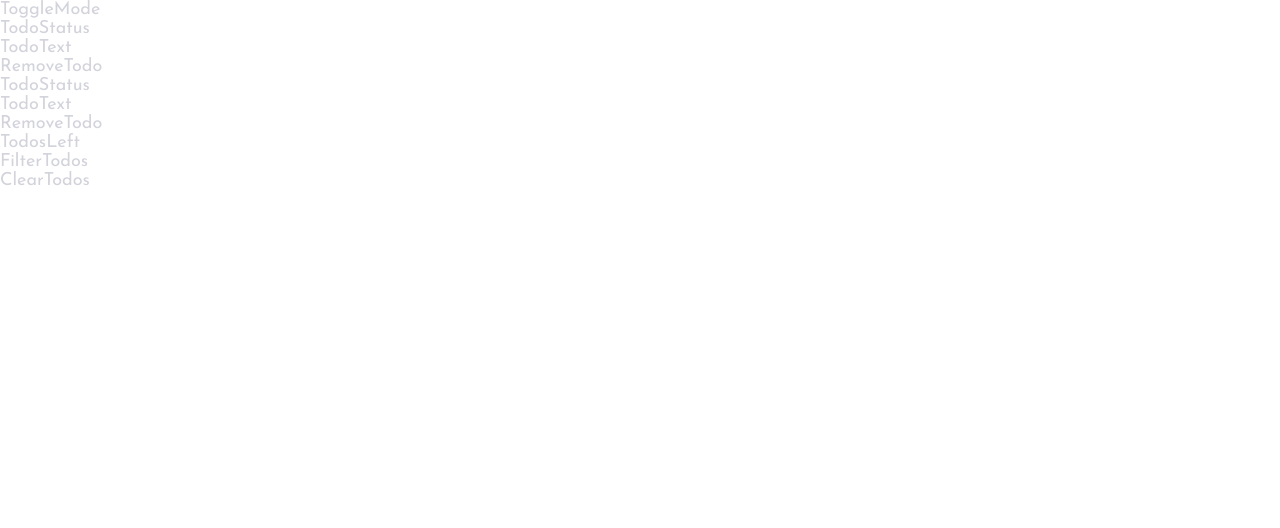
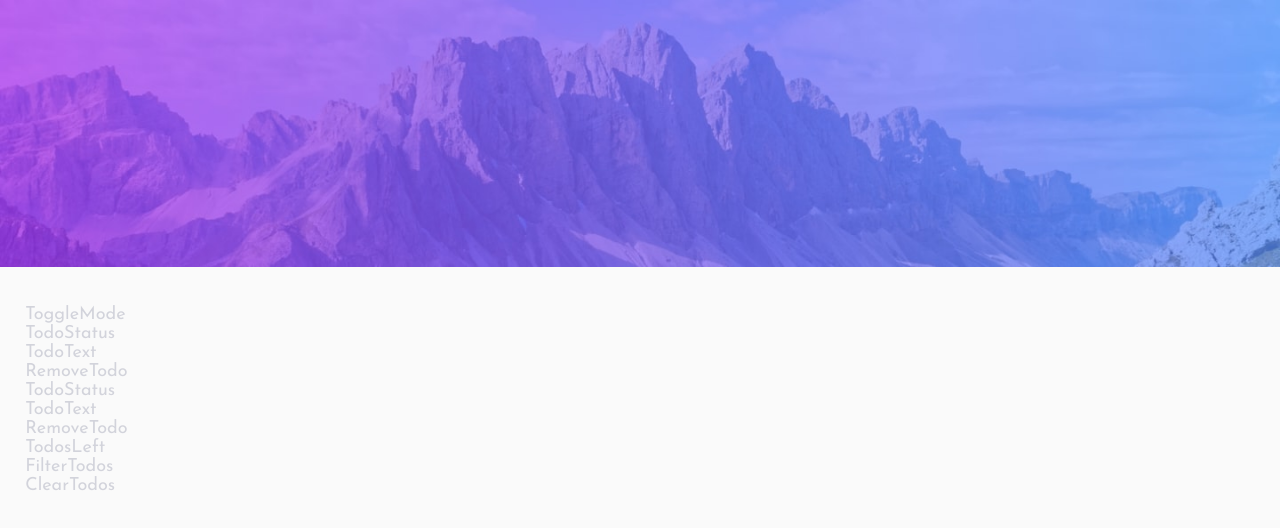
Before and after one commit to syedalimansoor/todo-app, a React (Vite) app: page / in a window 1280 px wide. Shown: the top 528 px of the page. Built offline with nearby package versions, Linux system fonts and the light colour scheme.

Commit message:
Implement features in Page
Background color switches based on current theme
Background image switches based on current theme
Background image switches based on screen width

```diff
--- a/src/components/layout/Page.tsx
+++ b/src/components/layout/Page.tsx
@@ -1,8 +1,63 @@
 import React from "react";
 import TodoApp from "$/components/composite/TodoApp";
+import styled, { useTheme } from "styled-components";
+import { useSelector } from "react-redux";
+import { modeSelector } from "$/slices/modeSlice";
+import { Theme } from "$/types";
+
+//#region import and setup backgrounds
+import desktop_dark from "$/assets/bg-desktop-dark.jpg";
+import mobile_dark from "$/assets/bg-mobile-dark.jpg";
+import desktop_light from "$/assets/bg-desktop-light.jpg";
+import mobile_light from "$/assets/bg-mobile-light.jpg";
+
+const backgrounds = {
+  desktop: {
+    dark: desktop_dark,
+    light: desktop_light,
+  },
+  mobile: {
+    dark: mobile_dark,
+    light: mobile_light,
+  },
+};
+
+//#endregion
+
+const StyledPage = styled.div`
+  background-color: ${(props) => props.theme.background.page};
+
+  min-height: 100vh;
+  transition: 200ms ease;
+  position: relative;
+  display: grid;
+  justify-content: stretch;
+  align-content: center;
+  padding: 1.4rem;
+`;
+
+const BackgroundImage = styled.img`
+  position: absolute;
+  inset-inline: 0;
+  top: 0;
+`;
 
 const Page = () => {
-  return <TodoApp />;
+  const mode = useSelector(modeSelector);
+  const theme = useTheme() as Theme;
+
+  return (
+    <StyledPage>
+      <picture>
+        <source
+          srcSet={backgrounds.desktop[mode]}
+          media={`(min-width: ${theme.breakpoint.mobile})`}
+        />
+        <BackgroundImage src={backgrounds.mobile[mode]} alt="" />
+      </picture>
+      <TodoApp />
+    </StyledPage>
+  );
 };
 
 export default Page;
```
